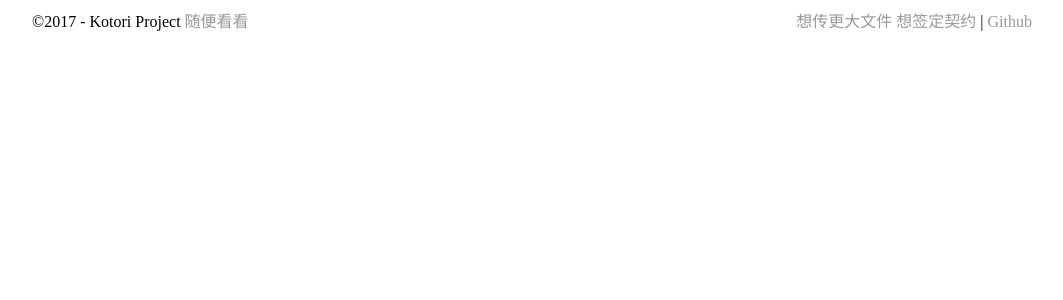
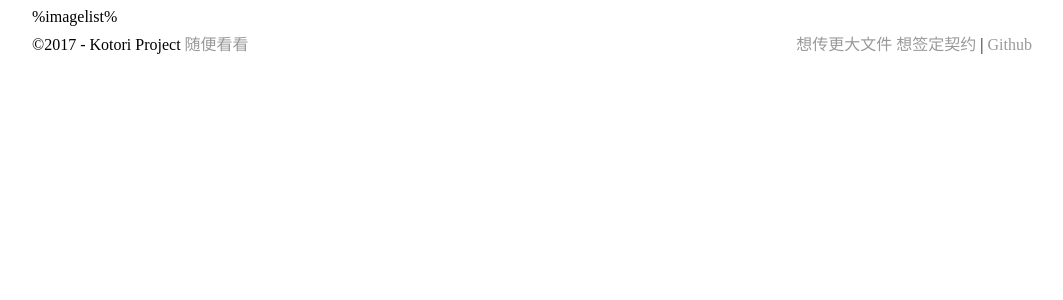
Before and after one commit to xubeiyan/kotori-project, a PHP site: page /templates/default/list.html in a window 1280 px wide. Shown: the top 300 px of the page, without its empty margins (108-1171 px from the left). Run offline with PHP 8.4, Linux system fonts and the light colour scheme.

Commit message:
little modify...

```diff
--- a/php/templates/default/css/main.css
+++ b/php/templates/default/css/main.css
@@ -12,6 +12,10 @@
 
 div#preview {
 	width: 600px;
+}
+
+div#list {
+	width:1000px;
 }
 
 div#footer {
--- a/php/templates/default/list.html
+++ b/php/templates/default/list.html
@@ -6,7 +6,7 @@
 <title>文件列表</title>
 </head>
 <body>
-
+<div id="list" class="autoLR">%imagelist%</div>
 <div id="footer-wide" class="autoLR">
 	<ul class="footer-left">
 		<li>&copy;2017</li>
```
